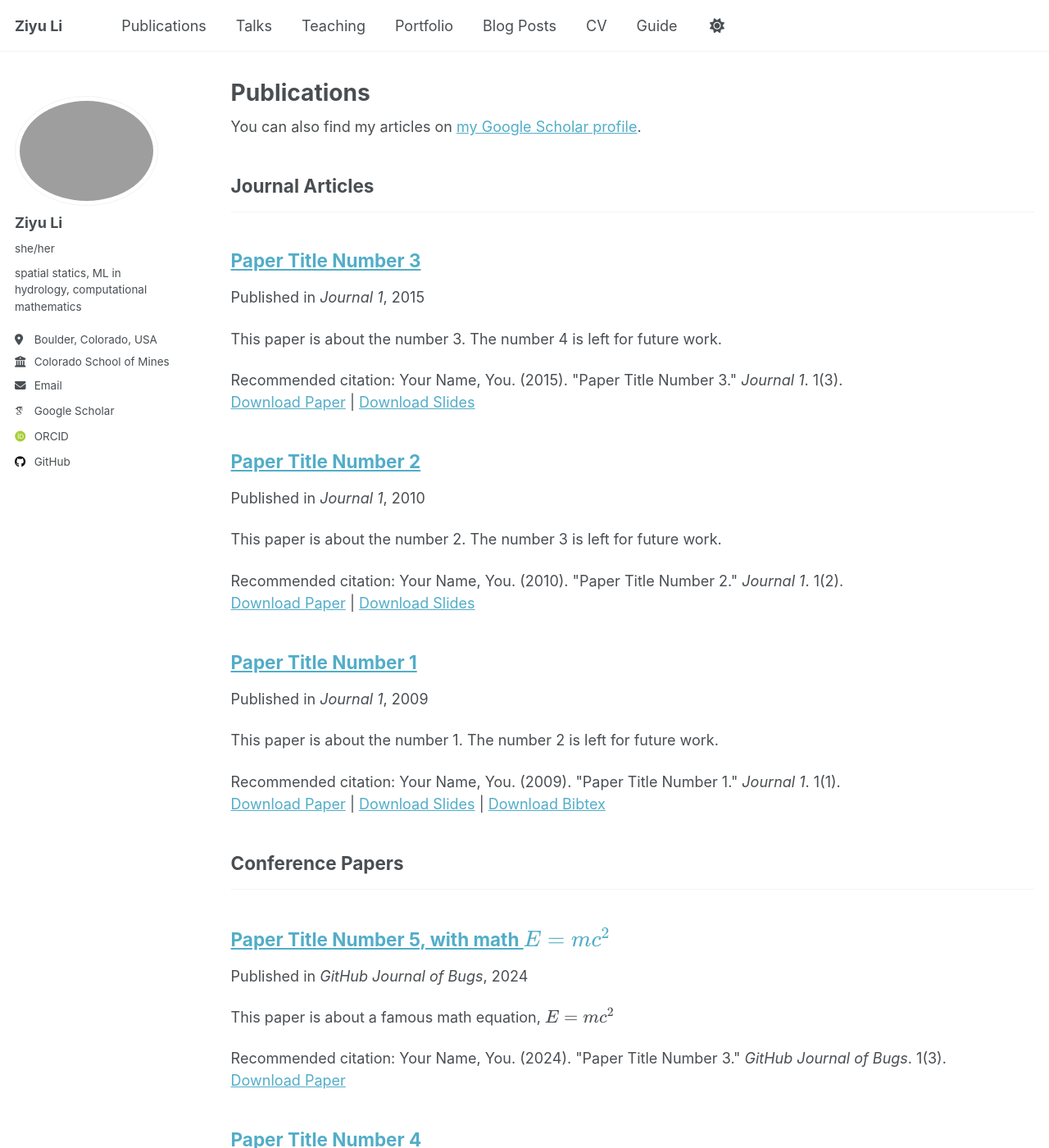
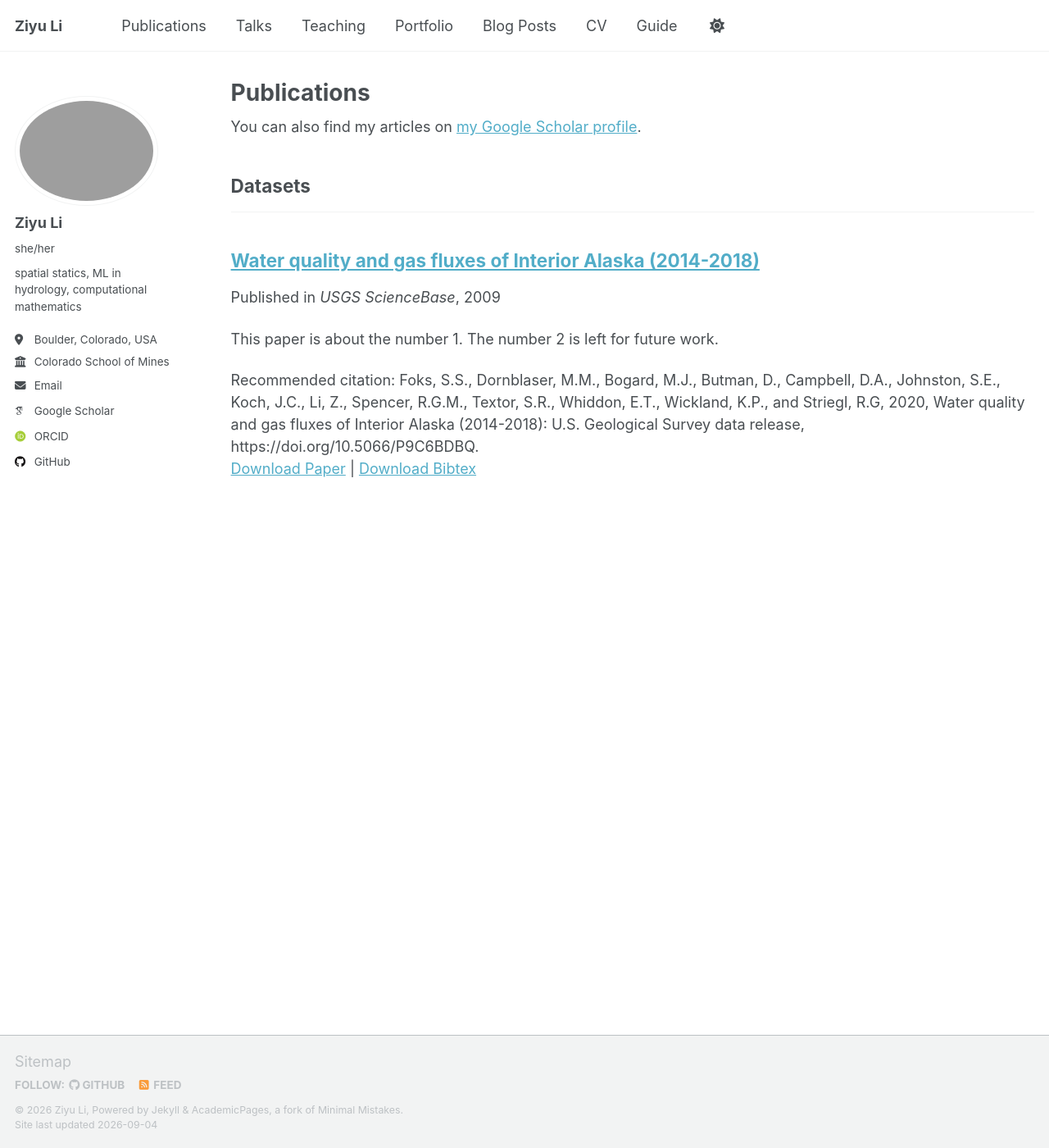
Before and after one commit to ziyuli22/ziyuli22.github.io, a Jekyll site: the page built from _pages/publications.html, in a window 1280 px wide and 1400 px high. Shown: the whole window at 82% size. Built offline with Jekyll 4.4.1, drawn with Linux system fonts in a browser that asks for light colours; some web fonts are replaced; a script that is not in the unit is left out; some of the changed text lies outside the part shown.

Commit message:
added datasets

```diff
--- a/_config.yml
+++ b/_config.yml
@@ -81,12 +81,14 @@ author:
 
 # Publication Category - The following the list of publication categories and their headings
 publication_category:
-  books:
-    title: 'Books'
+#  books:
+#    title: 'Books'
   manuscripts:
-    title: 'Journal Articles'
-  conferences:
-    title: 'Conference Papers'
+    title: 'Articles'
+  datasets:
+    title: 'Datasets'
+  posters:
+    title: 'Posters'
 
 # Site Settings
 teaser                   :  # filename of teaser fallback teaser image placed in /images/ for social media previews
--- a/_publications/2009-10-01-paper-title-number-1.md
+++ /dev/null
@@ -1,14 +0,0 @@
----
-title: "Paper Title Number 1"
-collection: publications
-category: manuscripts
-permalink: /publication/2009-10-01-paper-title-number-1
-excerpt: 'This paper is about the number 1. The number 2 is left for future work.'
-date: 2009-10-01
-venue: 'Journal 1'
-slidesurl: 'https://academicpages.github.io/files/slides1.pdf'
-paperurl: 'https://academicpages.github.io/files/paper1.pdf'
-bibtexurl: 'https://academicpages.github.io/files/bibtex1.bib'
-citation: 'Your Name, You. (2009). &quot;Paper Title Number 1.&quot; <i>Journal 1</i>. 1(1).'
----
-The contents above will be part of a list of publications, if the user clicks the link for the publication than the contents of section will be rendered as a full page, allowing you to provide more information about the paper for the reader. When publications are displayed as a single page, the contents of the above "citation" field will automatically be included below this section in a smaller font.
--- a/_publications/2010-10-01-paper-title-number-2.md
+++ /dev/null
@@ -1,14 +0,0 @@
----
-title: "Paper Title Number 2"
-collection: publications
-category: manuscripts
-permalink: /publication/2010-10-01-paper-title-number-2
-excerpt: 'This paper is about the number 2. The number 3 is left for future work.'
-date: 2010-10-01
-venue: 'Journal 1'
-slidesurl: 'https://academicpages.github.io/files/slides2.pdf'
-paperurl: 'https://academicpages.github.io/files/paper2.pdf'
-citation: 'Your Name, You. (2010). &quot;Paper Title Number 2.&quot; <i>Journal 1</i>. 1(2).'
----
-
-The contents above will be part of a list of publications, if the user clicks the link for the publication than the contents of section will be rendered as a full page, allowing you to provide more information about the paper for the reader. When publications are displayed as a single page, the contents of the above "citation" field will automatically be included below this section in a smaller font.
--- a/_publications/2015-10-01-paper-title-number-3.md
+++ /dev/null
@@ -1,14 +0,0 @@
----
-title: "Paper Title Number 3"
-collection: publications
-category: manuscripts
-permalink: /publication/2015-10-01-paper-title-number-3
-excerpt: 'This paper is about the number 3. The number 4 is left for future work.'
-date: 2015-10-01
-venue: 'Journal 1'
-slidesurl: 'https://academicpages.github.io/files/slides3.pdf'
-paperurl: 'https://academicpages.github.io/files/paper3.pdf'
-citation: 'Your Name, You. (2015). &quot;Paper Title Number 3.&quot; <i>Journal 1</i>. 1(3).'
----
-
-The contents above will be part of a list of publications, if the user clicks the link for the publication than the contents of section will be rendered as a full page, allowing you to provide more information about the paper for the reader. When publications are displayed as a single page, the contents of the above "citation" field will automatically be included below this section in a smaller font.
--- /dev/null
+++ b/_publications/2020_10_01_dataset_alaska.md
@@ -0,0 +1,13 @@
+---
+title: "Water quality and gas fluxes of Interior Alaska (2014-2018)"
+collection: publications
+category: datasets
+permalink: /publication/2020_10_01_dataset_alaska
+excerpt: 'This paper is about the number 1. The number 2 is left for future work.'
+date: 2009-10-01
+venue: 'USGS ScienceBase'
+paperurl: 'https://www.sciencebase.gov/catalog/item/5bb786b0e4b0fc368e906b09'
+bibtexurl: 'https://ziyuli22.github.io/files/2020_10_01_dataset_alaksa.bib'
+citation: 'Foks, S.S., Dornblaser, M.M., Bogard, M.J., Butman, D., Campbell, D.A., Johnston, S.E., Koch, J.C., Li, Z., Spencer, R.G.M., Textor, S.R., Whiddon, E.T., Wickland, K.P., and Striegl, R.G, 2020, Water quality and gas fluxes of Interior Alaska (2014-2018): U.S. Geological Survey data release, https://doi.org/10.5066/P9C6BDBQ.'
+---
+The contents above will be part of a list of publications, if the user clicks the link for the publication than the contents of section will be rendered as a full page, allowing you to provide more information about the paper for the reader. When publications are displayed as a single page, the contents of the above "citation" field will automatically be included below this section in a smaller font.
--- a/_publications/2025-06-08-paper-title-number-5.md
+++ /dev/null
@@ -1,13 +0,0 @@
----
-title: "Paper Title Number 5, with math $$E=mc^2$$"
-collection: publications
-category: conferences
-permalink: /publication/2024-02-17-paper-title-number-4
-excerpt: 'This paper is about a famous math equation, $$E=mc^2$$'
-date: 2024-02-17
-venue: 'GitHub Journal of Bugs'
-paperurl: 'https://academicpages.github.io/files/paper3.pdf'
-citation: 'Your Name, You. (2024). &quot;Paper Title Number 3.&quot; <i>GitHub Journal of Bugs</i>. 1(3).'
----
-
-Using [MathJax](https://www.mathjax.org/) in the description is supported - $$E=mc^2$$ - however, the use must be mindful that the default delimiters are `$$...$$` and `\\[...\\]` which differs from the `$...$` that is typically expected.
```
Also changed, not shown: _publications/2024-02-17-paper-title-number-4.md (deleted, +0 -13 lines), files/2020_10_01_dataset_alaska.bib (added, +13 -0 lines), images/profile.png (deleted), 6 other files.
